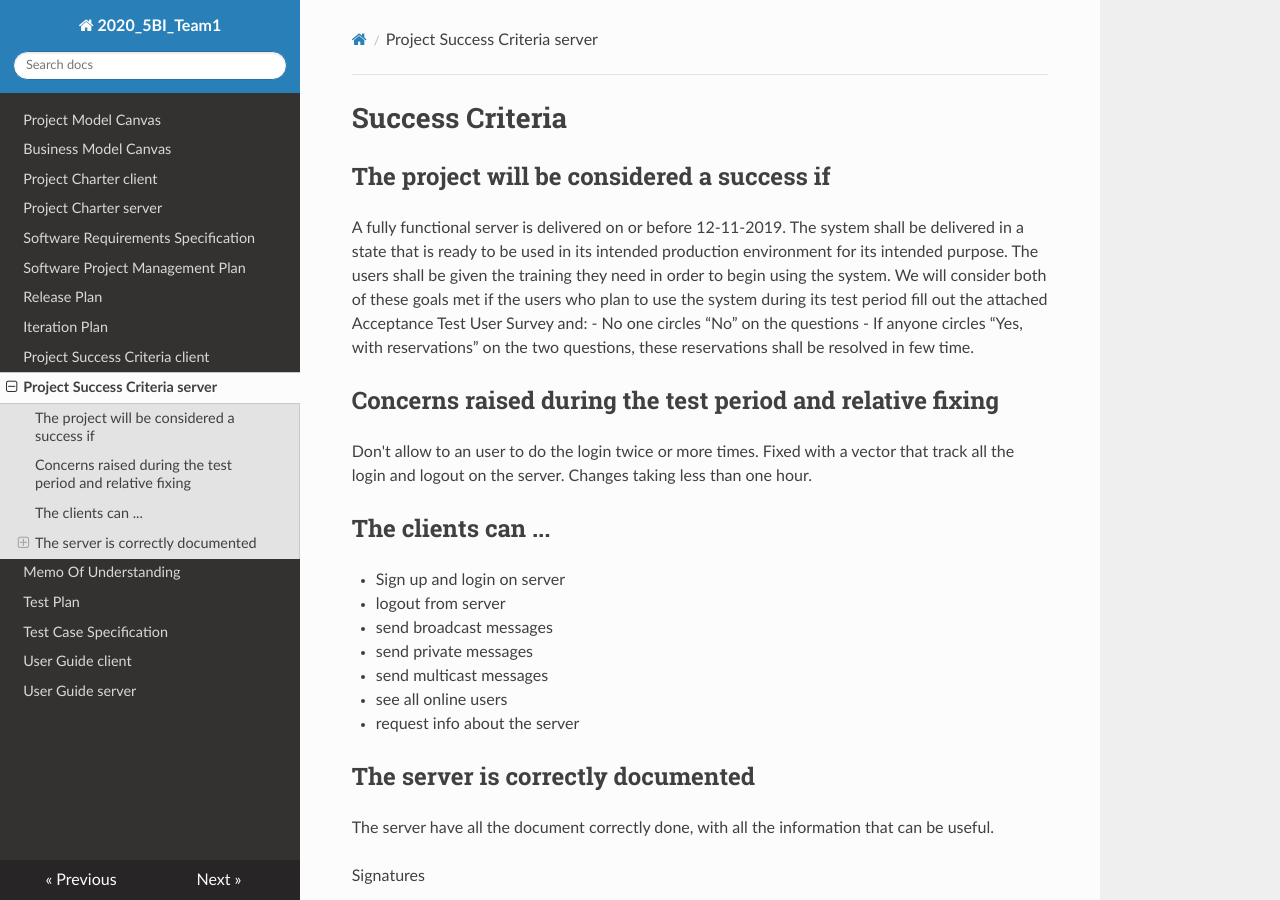
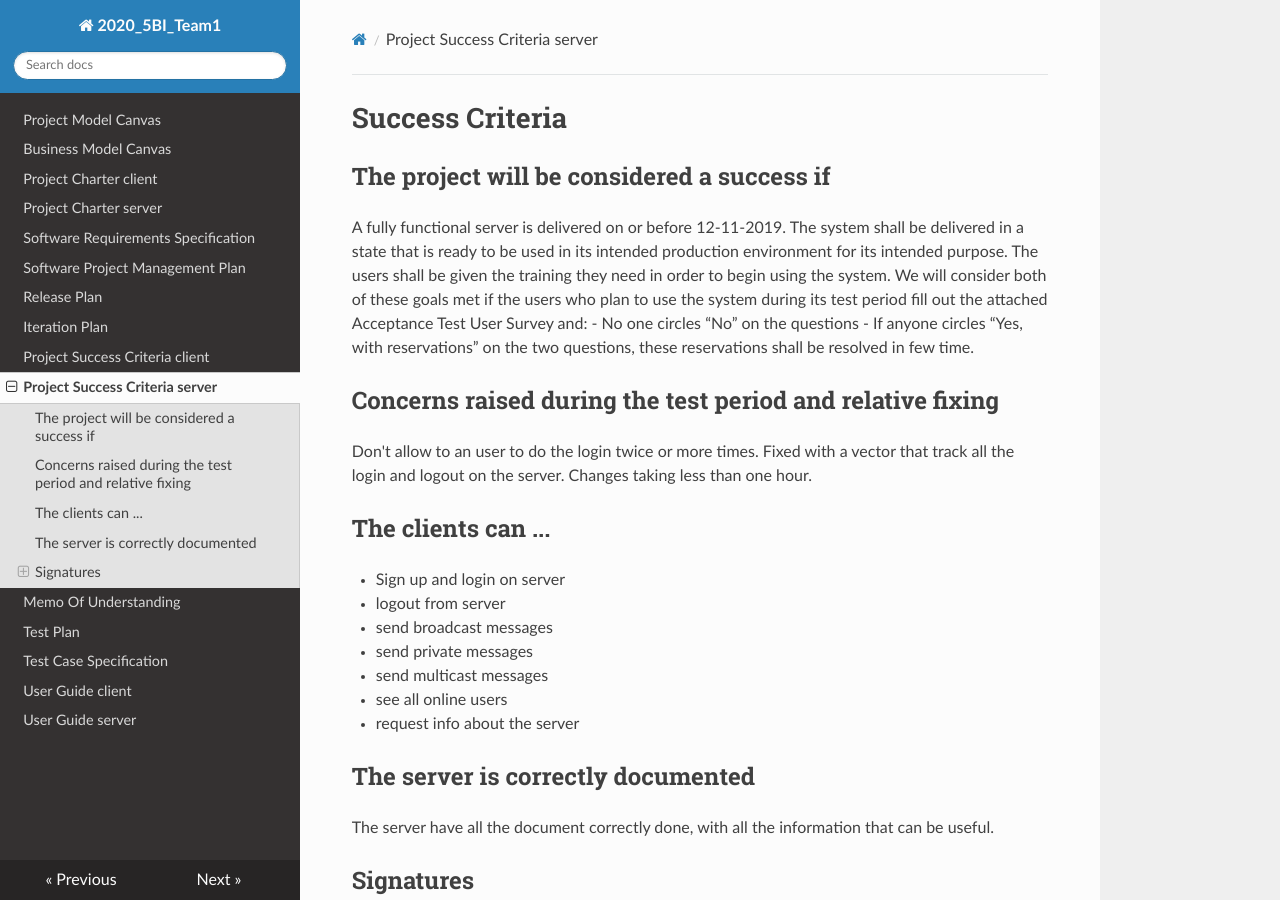
Before and after one commit to FrankMartinuz/2020_5BI_team1_Liboni, an MkDocs documentation site: the page built from docs/Project_Success_Criteria_server.md, in a window 1280 px wide and 900 px high. Built offline with MkDocs 1.6.1, drawn with Linux system fonts in a browser that asks for light colours; nearby versions of some CDN libraries.

Commit message:
Update Project_Success_Criteria_server.md

```diff
--- a/docs/Project_Success_Criteria_server.md
+++ b/docs/Project_Success_Criteria_server.md
@@ -25,7 +25,7 @@ Don't allow to an user to do the login twice or more times. Fixed with a vector
 The server have all the document correctly done, with all the information that can be useful.
 
 
-Signatures
+## **Signatures**
 
 _______________________________
 ITI Marconi, Project Sponsor
```
